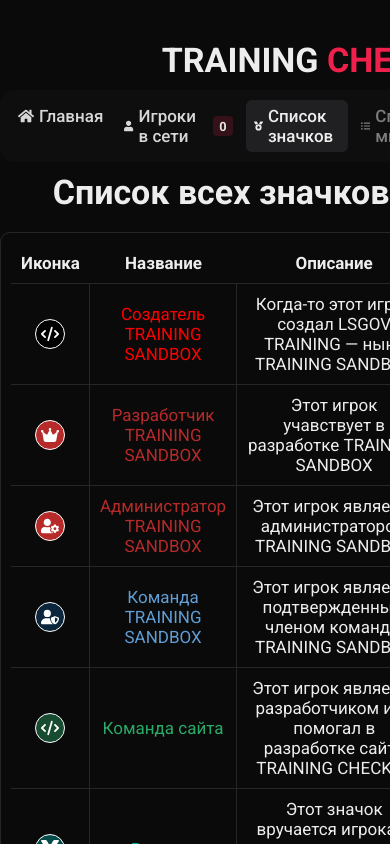
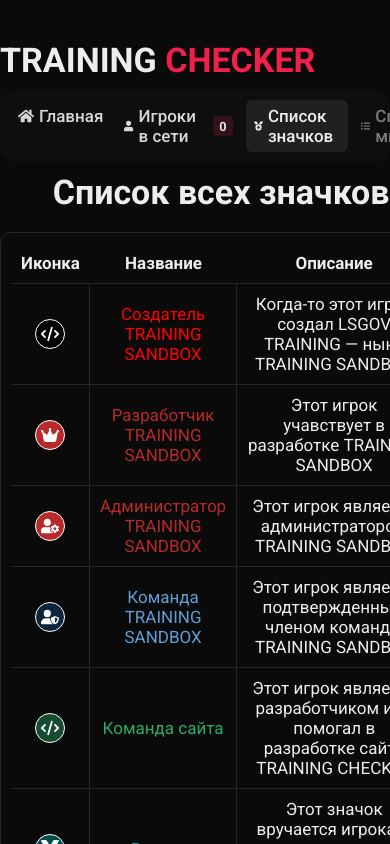
Before and after one commit to caseapia/trainingchecker, a Next.js app: page /badges in a window 390 px wide. Shown: the top 844 px of the page. Built offline with nearby package versions, Linux system fonts and the light colour scheme; no server answers.

Commit message:
mobile: finally finished mobile header

```diff
--- a/src/modules/Header/Header.module.scss
+++ b/src/modules/Header/Header.module.scss
@@ -8,8 +8,6 @@
 }
 
 .header {
-  display: grid;
-  place-items: center;
   margin-top: 40px;
   width: 100%;
 }
@@ -95,7 +93,10 @@
 
 .mobileHeader {
   display: flex;
-  font-size: 16px;
+  font-size: 1.7em;
+  justify-content: center;
+  align-items: center;
+  width: 100%;
 }
 .mobileMenu {
   position: absolute;
@@ -104,6 +105,13 @@
   height: 100%;
   background: #1a1717;
   padding: 15px;
+    &__title {
+      text-align: center;
+      margin-bottom: 10px;
+        h1 {
+          font-size: 120%;
+        }
+    }
     li {
       list-style-type: none;
       margin-bottom: 7px;
--- a/src/modules/Header/Header.tsx
+++ b/src/modules/Header/Header.tsx
@@ -140,23 +140,28 @@ export const Header = () => {
             ref={windowRef}
             key="mobileMenu"
           >
-            {renderMenuItems()}
+            <section className={styles.mobileMenu__title}>
+              <h1>
+                TRAINING&nbsp;<span className={styles.redspan}>CHECKER</span>
+              </h1>
+            </section>
+            <section className={styles.mobileMenu__items}>
+              {renderMenuItems()}
+            </section>
           </motion.div>
         )}
       </AnimatePresence>
         <header className={styles.header}>
-          <h1 className={isMobile ? styles.mobileHeader : ''}>
-            {isMobile && (
-              <Button
+          {isMobile && (
+            <Button
               type="Outlined"
               action="button"
               icon={BarsIcon}
               onClick={toggleMobileMenu}
               style={{ width: 'fit-content' }}
             />
-            )}
-            TRAINING&nbsp;<span className={styles.redspan}>CHECKER</span>
-          </h1>
+          )}
+          {!isMobile && <h1>TRAINING&nbsp;<span className={styles.redspan}>CHECKER</span></h1>}
           {!isMobile && <ul className={styles.list}>{renderMenuItems()}</ul>}
       </header>
     </>
```
